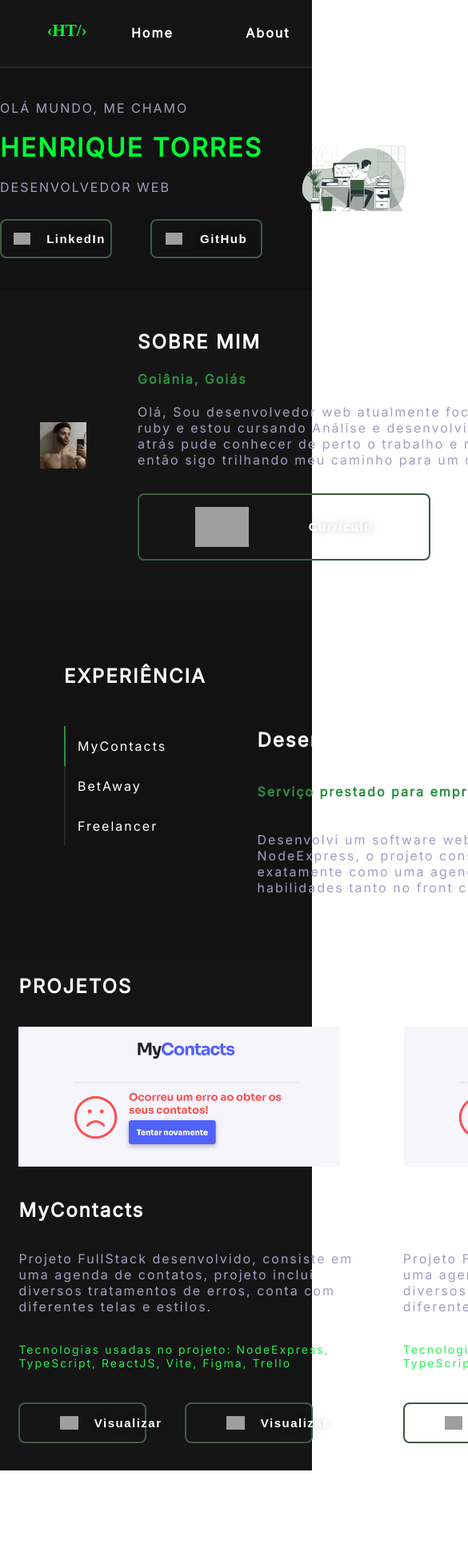
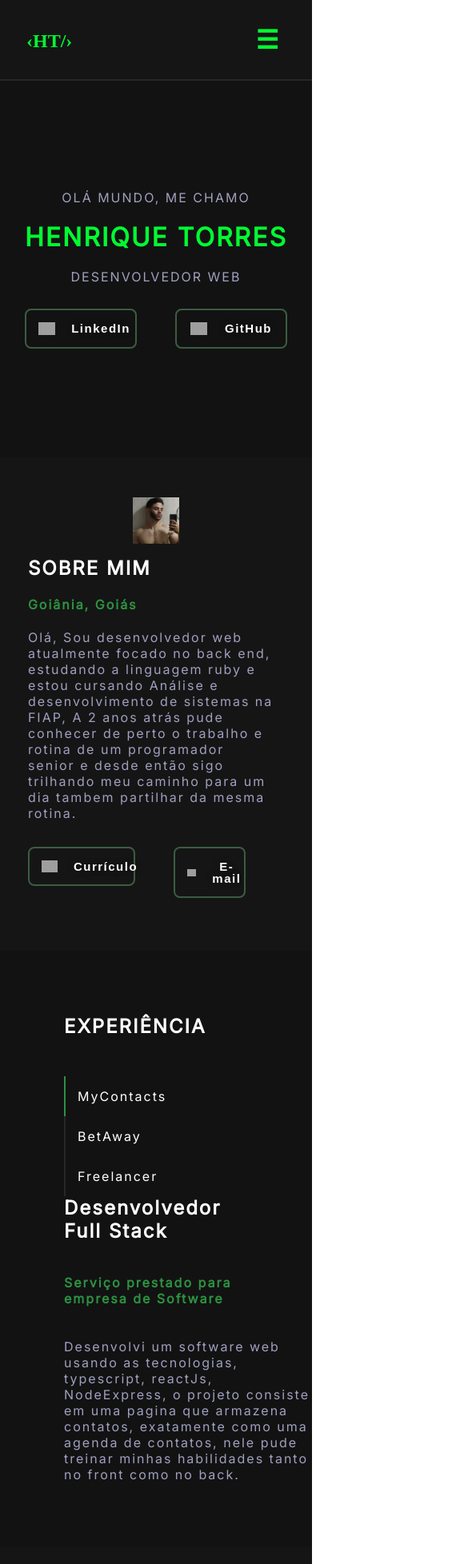
Before and after one commit to HenriqueT-dev/Portfolio, a React (Vite) app: page / in a window 390 px wide. Shown: the top 1956 px of the page at 80% size, 585 px wide, since content can reach past the window. Before the commit the page ends 1919 px from the top, so only its background shows below. Built offline with nearby package versions, Linux system fonts and the light colour scheme; grey boxes are pictures that could not be loaded.

Commit message:
created a new mobile interface for the page header, changed a lot in the responsiveness of all components

```diff
--- a/src/App.jsx
+++ b/src/App.jsx
@@ -1,10 +1,11 @@
 import React from "react";
-import Header from "./Components/Header";
+
 import { GlobalStyle } from "./GlobalStyles";
 import Main from "./Components/Main";
 import AboutComponent from "./Components/AboutComponent";
 import ExperienceComponet from "./Components/ExperienceComponet";
 import ProjectComponent from "./Components/ProjectsComponent";
+import Header from "./Components/Header";
 
 function App() {
     return (
--- a/src/Components/AboutComponent/styles.js
+++ b/src/Components/AboutComponent/styles.js
@@ -38,4 +38,14 @@ export const Container = styled.div`
         display: flex;
     }
     //final do código para a classe .xx__button
+
+    @media (max-width: 768px) {
+        flex-direction: column;
+        .xx__info{
+            margin: 1rem;
+            p{
+                width: 310px;
+            }
+        }
+    }
 `;
--- a/src/Components/ExperienceComponet/styles.js
+++ b/src/Components/ExperienceComponet/styles.js
@@ -9,6 +9,10 @@ export const Container = styled.div`
             font-size: 24px;
             padding-bottom: 3rem;
         }
+    }
+
+    @media (max-width: 768px) {
+        flex-direction: column;
     }
 `;
 
@@ -50,6 +54,13 @@ export const InfoContainer = styled.div`
         ${({ $isSelected }) => $isSelected && css`
             animation: ${slideInAnimation} 0.5s forwards;
   `}
+
+  @media (max-width: 768px) {
+    margin: 0;
+    p{
+        width: 310px;
+    }
+  }
 `;
 
 const slideInAnimation = keyframes`
--- a/src/Components/Header/index.jsx
+++ b/src/Components/Header/index.jsx
@@ -1,18 +1,27 @@
-import React from "react";
+import React, { useState } from "react";
 import { Container } from "./styles";
 
-export default function Header(){
-    return(
-        <Container>
+export default function Header() {
+    const [isMenuOpen, setIsMenuOpen] = useState(false);
+
+    const toggleMenu = () => {
+        setIsMenuOpen(!isMenuOpen);
+    };
+
+    return (
+        <Container $isMenuOpen={isMenuOpen}>
             <a href='/' className="xx__h2">
                 <h2>‹HT/›</h2>
             </a>
             <div className="xx__ul">
                 <ul>
-                    <a><li>Home</li></a>
-                    <a><li>About</li></a>
-                    <a><li>Projects</li></a>
+                    <a href='/'><li>Home</li></a>
+                    <a href='/about'><li>About</li></a>
+                    <a href='/projects'><li>Projects</li></a>
                 </ul>
+            </div>
+            <div className="menu-toggle" onClick={toggleMenu}>
+                ☰
             </div>
         </Container>
     );
--- a/src/Components/Header/styles.js
+++ b/src/Components/Header/styles.js
@@ -1,4 +1,4 @@
-import styled from "styled-components";
+import styled, { css, keyframes } from "styled-components";
 
 export const Container = styled.div`
   display: flex;
@@ -10,25 +10,90 @@ export const Container = styled.div`
   letter-spacing: 2px;
   background-color: #151515;
   border-bottom: 2px solid #272727;
-    .xx__h2{
+
+  .xx__h2 {
     font-family: 'Noto Serif Balinese', serif;
-        color: #02fa31;;
+    color: #02fa31;
     letter-spacing: 0;
     font-size: 14px;
+    padding: 1%;
+    border-radius: 4px;
   }
-    .xx__ul{
-        a{
+
+  .xx__ul {
+    display: flex;
+    align-items: center;
+    padding: 1.5% ;
+    a {
         border-radius: 4px;
-            padding: 5% 5%;
+        padding: 8%;
         cursor: pointer;
 
-            &:hover{
+        &:hover {
           background-color: #272727;
         }
+
         &:not(:last-child) {
-                margin-right: 60px;
+          margin-right: 20px;
         }
       }
   }
 
+  .menu-toggle {
+    display: none;
+    cursor: pointer;
+    margin-right: 20px;
+  }
+
+  @media (max-width: 768px) {
+    padding: 5%;
+    .xx__h2{
+        font-size: 16px;
+        margin-top: 10px;
+        margin-left: 10px;
+    }
+    .xx__ul {
+      display: none;
+    }
+
+    .menu-toggle {
+      display: block;
+      font-size: 2rem;
+      color: #02fa31;
+    }
+
+    ${({ $isMenuOpen }) => $isMenuOpen && css`
+        .xx__ul {
+            display: flex;
+            flex-direction: column;
+            position: absolute;
+            top: 80px;
+            right: 5px;
+            padding: 2rem;
+            background-color: #151515;
+            animation: ${slideInAnimation} 0.5s forwards;
+            ul {
+                display: flex;
+                flex-direction: column;
+                a {
+                    width: 100%;
+                    text-align: left;
+                    padding: 1rem;
+                    border-bottom: 2px solid #2d9140;
+                    border-radius: 0;
+                }
+            }
+        }
+    `}
+  }
 `;
+const slideInAnimation = keyframes`
+  0% {
+    opacity: 0;
+    transform: translate3d(-30px, 0, 0);
+  }
+  100% {
+    opacity: 1;
+    transform: translate3d(0, 0, 0);
+  }
+`;
--- a/src/Components/Main/index.jsx
+++ b/src/Components/Main/index.jsx
@@ -24,7 +24,7 @@ export default function Main(){
                     </a>
                 </div>
             </div>
-            <img src="/Main.png" alt="Main Image"/>
+            <img src="/Main.png" alt="Main Image" className="xx__imgMobile"/>
 
         </Container>
     );
--- a/src/Components/Main/styles.js
+++ b/src/Components/Main/styles.js
@@ -39,4 +39,20 @@ export const Container = styled.div`
         display: flex;
         width: 140px;
     }
+
+    @media (max-width: 768px) {
+        flex-direction: column;
+        text-align: center;
+        .xx__info{
+            padding: 6rem 0rem;
+        }
+        .xx__button{
+            a{
+                margin: 0;
+            }
+        }
+        .xx__imgMobile{
+            display: none;
+        }
+    }
 `;
--- a/src/Components/ProjectsComponent/index.jsx
+++ b/src/Components/ProjectsComponent/index.jsx
@@ -23,6 +23,22 @@ export default function ProjectComponent(){
                     WebSiteUrl="https://gabrielaguaru.github.io"
                     githubUrl="https://github.com/HenriqueT-dev"
                 />
+                <CardProject
+                    imageUrl="/myContact.png"
+                    title="MyContacts"
+                    description="Projeto FullStack desenvolvido, consiste em uma agenda de contatos, projeto inclui diversos tratamentos de erros, conta com diferentes telas e estilos."
+                    technologies={["NodeExpress", "TypeScript", "ReactJS", "Vite", "Figma", "Trello"]}
+                    WebSiteUrl="https://gabrielaguaru.github.io"
+                    githubUrl="https://github.com/HenriqueT-dev"
+                />
+                <CardProject
+                    imageUrl="/myContact.png"
+                    title="MyContacts"
+                    description="Projeto FullStack desenvolvido, consiste em uma agenda de contatos, projeto inclui diversos tratamentos de erros, conta com diferentes telas e estilos."
+                    technologies={["NodeExpress", "TypeScript", "ReactJS", "Vite", "Figma", "Trello"]}
+                    WebSiteUrl="https://gabrielaguaru.github.io"
+                    githubUrl="https://github.com/HenriqueT-dev"
+                />
             </div>
         </Container>
     );
--- a/src/Components/ProjectsComponent/styles.js
+++ b/src/Components/ProjectsComponent/styles.js
@@ -14,7 +14,11 @@ export const Container = styled.div`
         grid-template-columns: 1fr 1fr;
         column-gap: 10%;
         row-gap: 3%;
-        margin-bottom: 5rem;
         padding: 0% 6% 6% 6%;
     }
+    @media (max-width: 768px) {
+        .xx__grid{
+            display: block;
+        }
+    }
 `;
--- a/src/GlobalStyles.js
+++ b/src/GlobalStyles.js
@@ -24,11 +24,16 @@ export const GlobalStyle = createGlobalStyle`
     a{
         text-decoration: none;
         color: inherit;
+        &:hover {
+          background-color: #272727;
+        }
     }
     ul, ol{
         display: flex;
         list-style: none;
         color: white;
+        margin: 0;
+        padding: 0;
     }
     button{
         background-color: inherit;
```
Lines whose indentation alone changed are shown as unchanged.
